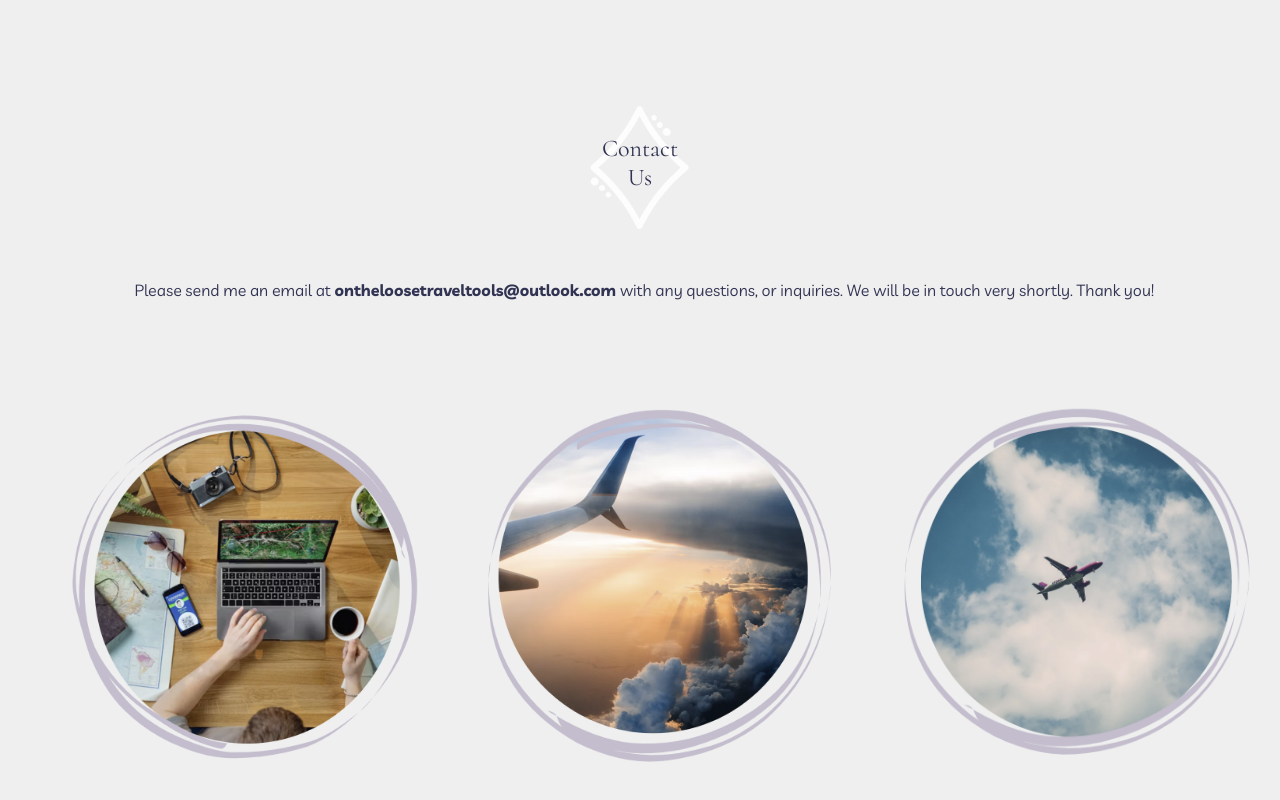
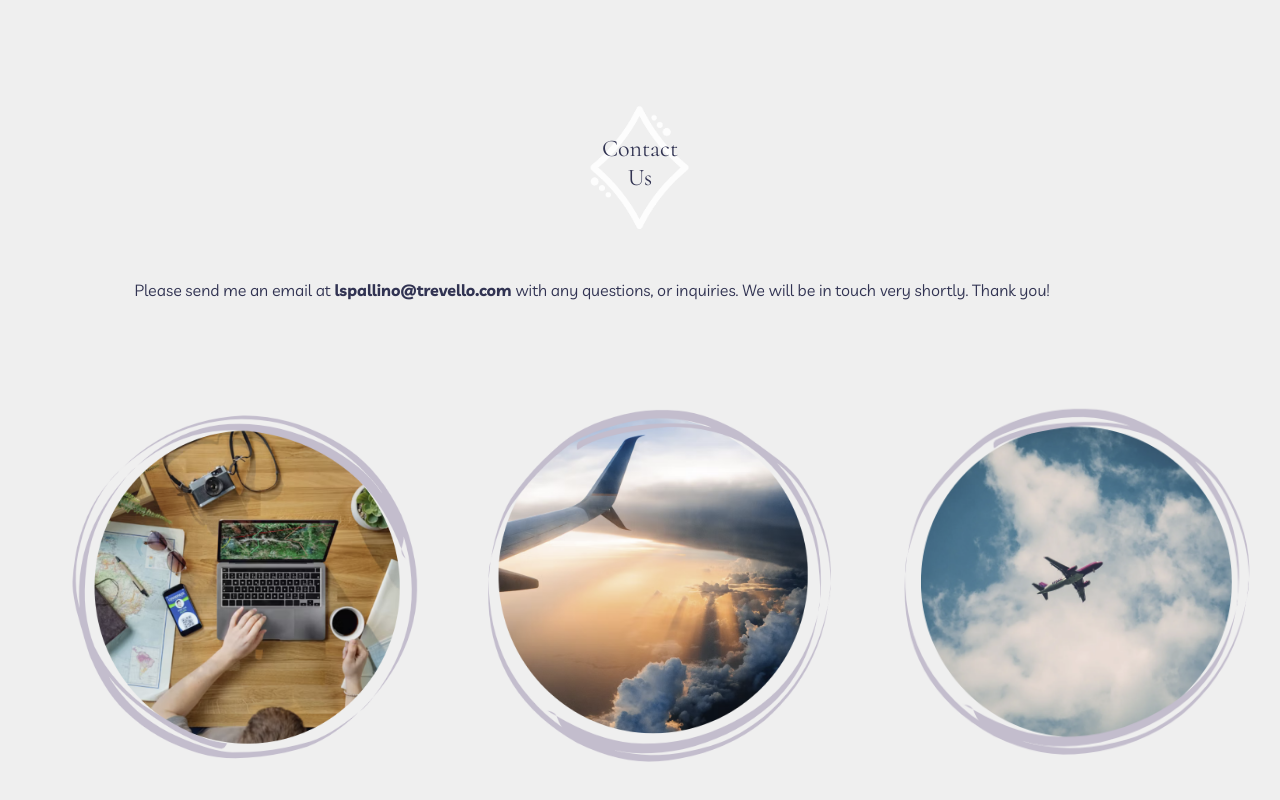
Before and after one commit to lorenasites/ontheloosetravel, a plain HTML site: page index.html in a window 1280 px wide. Shown: the part 2729-3529 px from the top of the page. Drawn offline with Linux system fonts and the light colour scheme; a web font is replaced by a local one.

Commit message:
Update index.html

```diff
--- a/index.html
+++ b/index.html
@@ -142,7 +142,7 @@
       <div id="contact block">
         <p class="contactPar">
           Please send me an email at
-          <b>ontheloosetraveltools@outlook.com</b> with any questions, or
+          <b>lspallino@trevello.com</b> with any questions, or
           inquiries. We will be in touch very shortly. Thank you!
         </p>
       </div>
```
